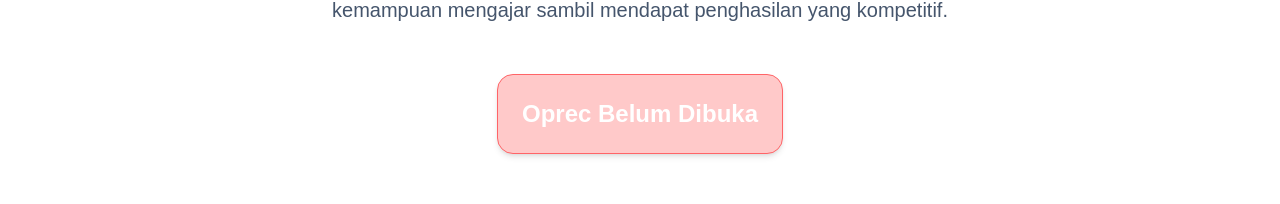
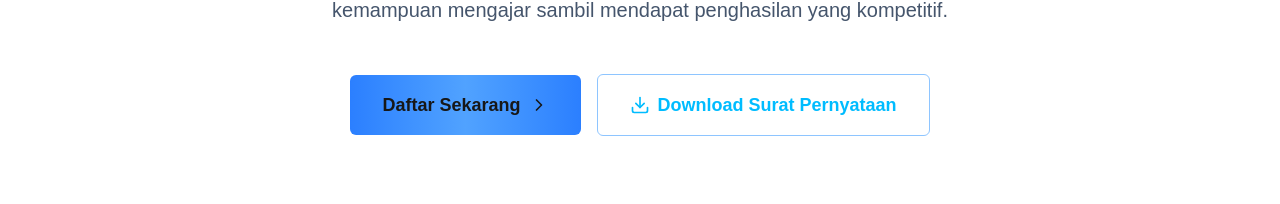
Before and after one commit to Bansus26/Web_Bansus, a Next.js app: page /oprec in a window 1280 px wide. Shown: the part 449-653 px from the top of the page. Built offline with nearby package versions, Linux system fonts and the light colour scheme; no server answers; the database is empty.

Commit message:
buka oprec

```diff
--- a/components/oprec/oprec-page.tsx
+++ b/components/oprec/oprec-page.tsx
@@ -78,25 +78,28 @@ const OprecPage = ({ dataProdis }: OprecPageProps) => {
             </p>
 
             <div className="flex flex-col sm:flex-row gap-4 justify-center items-center">
-              <h3 className={`text-l md:text-2xl font-bold ${theme.status_warning} hover:bg-red-500 transition-all duration-300 ease-in-out transform mb-8 leading-tight`}>Oprec Belum Dibuka</h3>
+
+              {/* Oprec Ditutup */}
+
+              {/* <h3 className={`text-l md:text-2xl font-bold ${theme.status_warning} hover:bg-red-500 transition-all duration-300 ease-in-out transform mb-8 leading-tight`}>Oprec Belum Dibuka</h3> */}
 
 
               {/* Tombol Daftar */}
 
-              {/* <Button // INI ADA KELASNYA SENDIRI DI button.tsx
+              <Button // INI ADA KELASNYA SENDIRI DI button.tsx
                 href="/oprec/daftar"
                 size="lg"
                 className={``}
               >
                 Daftar Sekarang
                 <ChevronRight className="w-5 h-5 ml-2 transition-transform group-hover:translate-x-1" />
-              </Button> */}
+              </Button>
 
 
 
               {/* Surat Pernyataan disini */}
 
-              {/* <Button
+              <Button
                 variant="secondary"
                 size="lg"
                 href="/files/surat-pernyataan.docx"
@@ -104,7 +107,7 @@ const OprecPage = ({ dataProdis }: OprecPageProps) => {
               >
                 <Download className={`w-5 h-5 mr-2`} />
                 Download Surat Pernyataan
-              </Button> */}
+              </Button>
             </div>
           </div>
 
```
